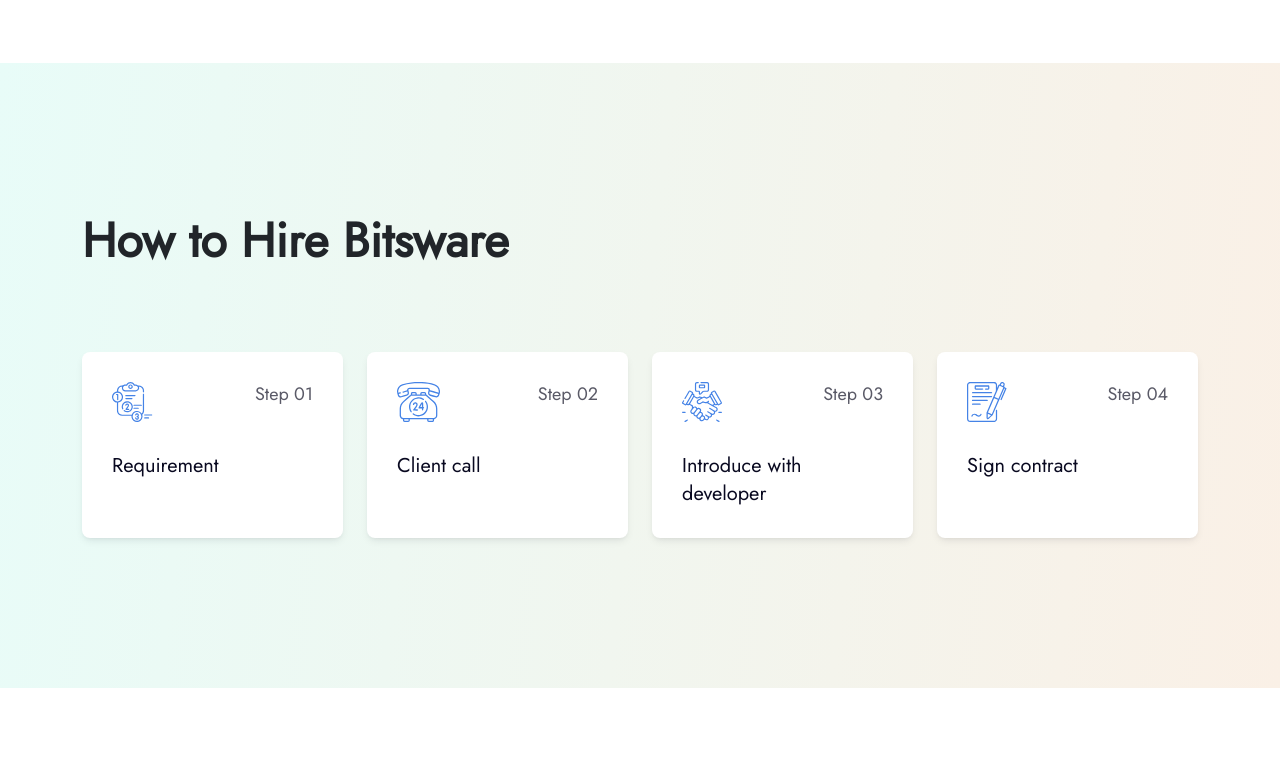
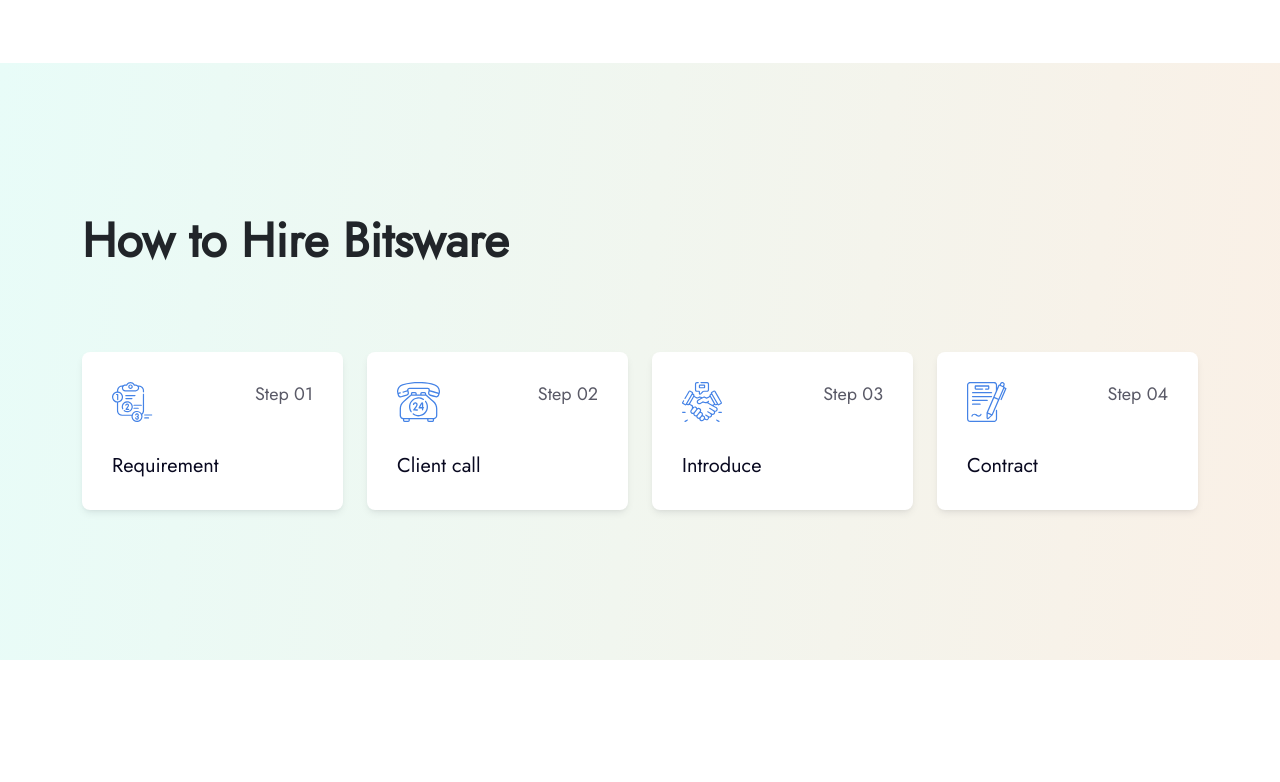
Before and after one commit to TawhidSajib/bitsware-1, a Nuxt app: page /service-single in a window 1280 px wide. Shown: the part 2000-2782 px from the top of the page. Built offline with nearby package versions, Linux system fonts and the light colour scheme.

Commit message:
Site update

```diff
--- a/assets/scss/_statistics.scss
+++ b/assets/scss/_statistics.scss
@@ -44,6 +44,20 @@
     }
 }
 
+// Media Queries: 768px - 991px
+
+$min-width-768: 768px;
+$max-width-991: 991px;
+
+@media (min-width: $min-width-768) and (max-width: $max-width-991) {
+    .statistics {
+        padding-bottom: 70px;
+        &__right {
+            @include padding(35px,0px,0px,0px);
+        }
+    }
+}
+
 // Media Queries
 
 $max-width: 767px;
@@ -52,7 +66,7 @@ $max-width: 767px;
     .statistics {
         padding-bottom: 35px;
         &__left {
-            padding-bottom: 0px;
+            @include padding(35px,0px,0px,0px);
             h3 {
                 @include font($base-font,24px,$font-weight-1,30px);
                 margin-bottom: 20px;
--- a/components/Common/HireProcess.vue
+++ b/components/Common/HireProcess.vue
@@ -7,63 +7,18 @@
                 </div>
             </div>
             <div class="row">
-                <div class="col-xl-3 col-lg-6 col-md-6 g-4">
+                <div v-for="(hireprocess,i) in hireprocesses" :key="i" class="col-xl-3 col-lg-6 col-md-6 g-4">
                     <div class="hire__process--block h-100">
                         <div class="hire__process--top d-flex align-center justify-content-between">
                             <div>
-                                <img src="~/assets/svg/requirement.svg" class="img-fluid" alt="Requirement">
+                                <img :src="hireprocess.image" class="img-fluid" :alt="hireprocess.alt">
                             </div>
                             <div>
-                                <h4>Step 01</h4>
+                                <h4>{{ hireprocess.step }}</h4>
                             </div>
                         </div>
                         <div class="hire__process--bottom">
-                            <h5>Requirement</h5>
-                        </div>
-                    </div>
-                </div>
-                <div class="col-xl-3 col-lg-6 col-md-6 g-4">
-                    <div class="hire__process--block h-100">
-                        <div class="hire__process--top d-flex align-center justify-content-between">
-                            <div>
-                                <img src="~/assets/svg/client-call.svg" class="img-fluid" alt="Client Call">
-                            </div>
-                            <div>
-                                <h4>Step 02</h4>
-                            </div>
-                        </div>
-                        <div class="hire__process--bottom">
-                            <h5>Client call</h5>
-                        </div>
-                    </div>
-                </div>
-                <div class="col-xl-3 col-lg-6 col-md-6 g-4">
-                    <div class="hire__process--block h-100">
-                        <div class="hire__process--top d-flex align-center justify-content-between">
-                            <div>
-                                <img src="~/assets/svg/introduce.svg" class="img-fluid" alt="Introduce">
-                            </div>
-                            <div>
-                                <h4>Step 03</h4>
-                            </div>
-                        </div>
-                        <div class="hire__process--bottom">
-                            <h5>Introduce with developer</h5>
-                        </div>
-                    </div>
-                </div>
-                <div class="col-xl-3 col-lg-6 col-md-6 g-4">
-                    <div class="hire__process--block h-100">
-                        <div class="hire__process--top d-flex align-center justify-content-between">
-                            <div>
-                                <img src="~/assets/svg/contract.svg" class="img-fluid" alt="Contract">
-                            </div>
-                            <div>
-                                <h4>Step 04</h4>
-                            </div>
-                        </div>
-                        <div class="hire__process--bottom">
-                            <h5>Sign contract</h5>
+                            <h5>{{ hireprocess.name }}</h5>
                         </div>
                     </div>
                 </div>
@@ -73,8 +28,48 @@
 </template>
 
 <script>
+
+import requirement from '~/assets/svg/requirement.svg';
+import clientcall from '~/assets/svg/client-call.svg';
+import introduce from '~/assets/svg/introduce.svg';
+import contract from '~/assets/svg/contract.svg';
+
 export default {
-    name: 'HireProcess'
+    name: 'HireProcess',
+    data() {
+        return {
+            requirement: requirement,
+            clientcall: clientcall,
+            introduce: introduce,
+            contract: contract,
+            hireprocesses: [
+                {
+                    name: 'Requirement',
+                    alt: 'Requirement',
+                    image: requirement,
+                    step: 'Step 01'
+                },
+                {
+                    name: 'Client call',
+                    alt: 'Client call',
+                    image: clientcall,
+                    step: 'Step 02'
+                },
+                {
+                    name: 'Introduce',
+                    alt: 'Introduce',
+                    image: introduce,
+                    step: 'Step 03'
+                },
+                {
+                    name: 'Contract',
+                    alt: 'Contract',
+                    image: contract,
+                    step: 'Step 04'
+                }
+            ]
+        }
+    }
 }
 </script>
 
@@ -114,4 +109,34 @@ export default {
     }
 }
 
+// Media Queries: 768px - 991px
+
+$min-width-768: 768px;
+$max-width-991: 991px;
+
+@media (min-width: $min-width-768) and (max-width: $max-width-991) {
+    .hire__process {
+        @include padding(70px,0px,70px,0px);
+        margin-bottom: 70px;
+        h3 {
+            margin-bottom: 20px;
+        }
+    }
+}
+
+// Media Queries
+
+$max-width: 767px;
+
+@media (max-width: $max-width) {
+    .hire__process {
+        @include padding(35px,0px,35px,0px);
+        margin-bottom: 35px;
+        h3 {
+            @include font($base-font,35px,$font-weight-3,40px);
+            margin-bottom: 20px;
+        }
+    }
+}
+
 </style>
--- a/components/Common/TeamProcess.vue
+++ b/components/Common/TeamProcess.vue
@@ -101,6 +101,17 @@ export default {
     }
 }
 
+// Media Queries: 768px - 991px
+
+$min-width-768: 768px;
+$max-width-991: 991px;
+
+@media (min-width: $min-width-768) and (max-width: $max-width-991) {
+    .team__process {
+        @include padding(70px,0px,0px,0px);
+    }
+}
+
 // Media Queries
 
 $max-width: 767px;
```
